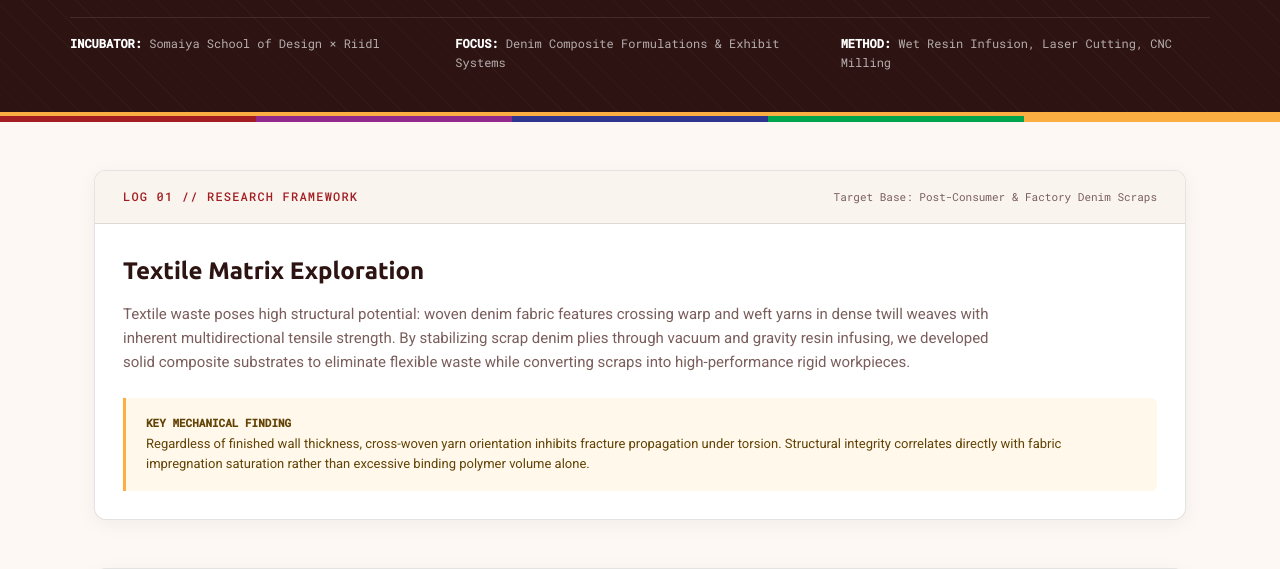
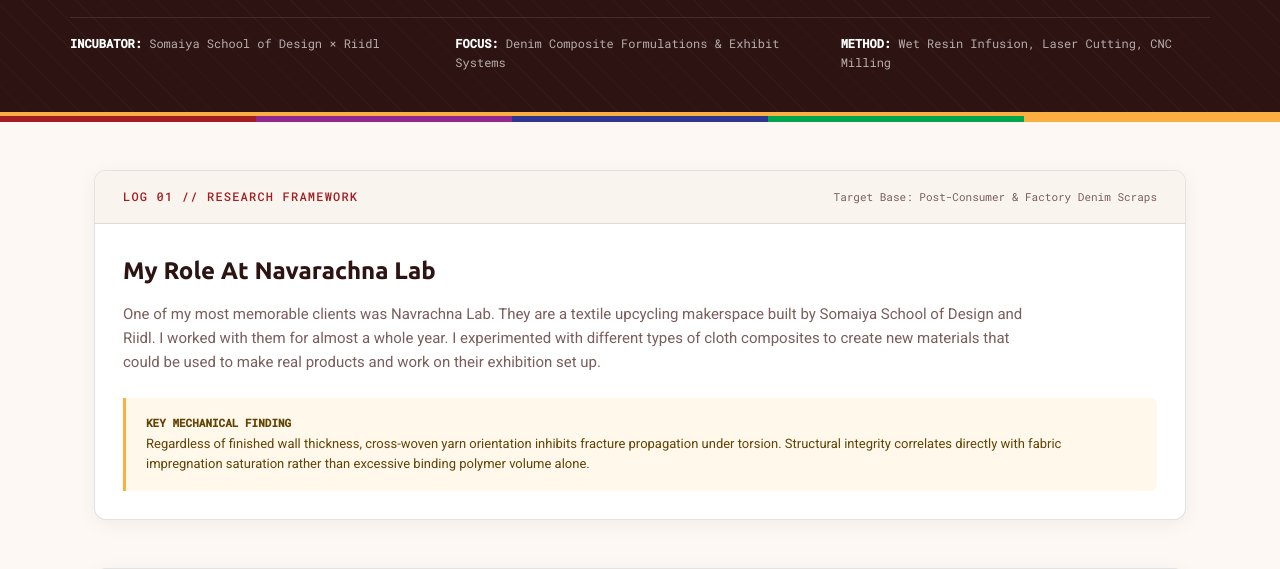
Before and after one commit to aadit2205/Complete-portfolio, a plain HTML site: page project-navarachna-lab.html in a window 1280 px wide. Shown: the part 183-752 px from the top of the page. Drawn offline with Linux system fonts and the light colour scheme.

Commit message:
Update project-navarachna-lab.html

```diff
--- a/project-navarachna-lab.html
+++ b/project-navarachna-lab.html
@@ -412,10 +412,9 @@
         <span style="font-family: var(--mono); font-size: 11px; color: var(--muted);">Target Base: Post-Consumer &amp; Factory Denim Scraps</span>
       </div>
       <div class="entry-body">
-        <h2 class="section-title">Textile Matrix Exploration</h2>
+        <h2 class="section-title">My Role At Navarachna Lab</h2>
         <p class="lead-text">
-          Textile waste poses high structural potential: woven denim fabric features crossing warp and weft yarns in dense twill weaves with inherent multidirectional tensile strength. By stabilizing scrap denim plies through vacuum and gravity resin infusing, we developed solid composite substrates to eliminate flexible waste while converting scraps into high-performance rigid workpieces.
-        </p>
+          One of my most memorable clients was Navrachna Lab. They are a textile upcycling makerspace built by Somaiya School of Design and Riidl. I worked with them for almost a whole year. I experimented with different types of cloth composites to create new materials that could be used to make real products and work on their exhibition set up.</p>
         <div class="observation">
           <strong>Key Mechanical Finding</strong>
           Regardless of finished wall thickness, cross-woven yarn orientation inhibits fracture propagation under torsion. Structural integrity correlates directly with fabric impregnation saturation rather than excessive binding polymer volume alone.
@@ -423,7 +422,7 @@
       </div>
     </div>
 
-    <!-- SECTION 02: SIDE-BY-SIDE MATRIX COMPARISON -->
+    <!-- SECTION 02: SIDE-BY-SIDE COMPARISON -->
     <div class="lab-entry">
       <div class="entry-header">
         <span class="entry-id">Log 02 // Material Formulations &amp; Evidence</span>
```
